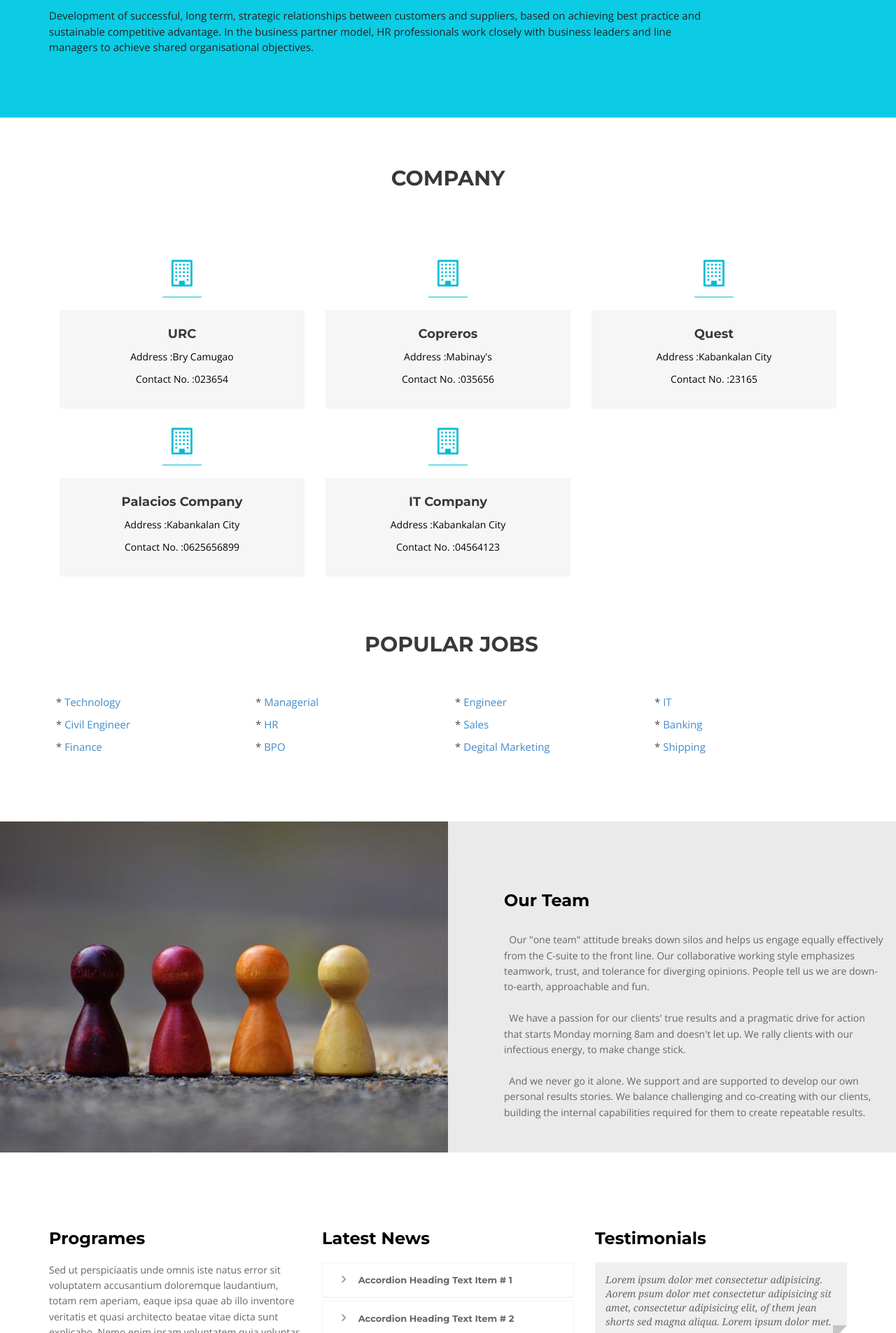
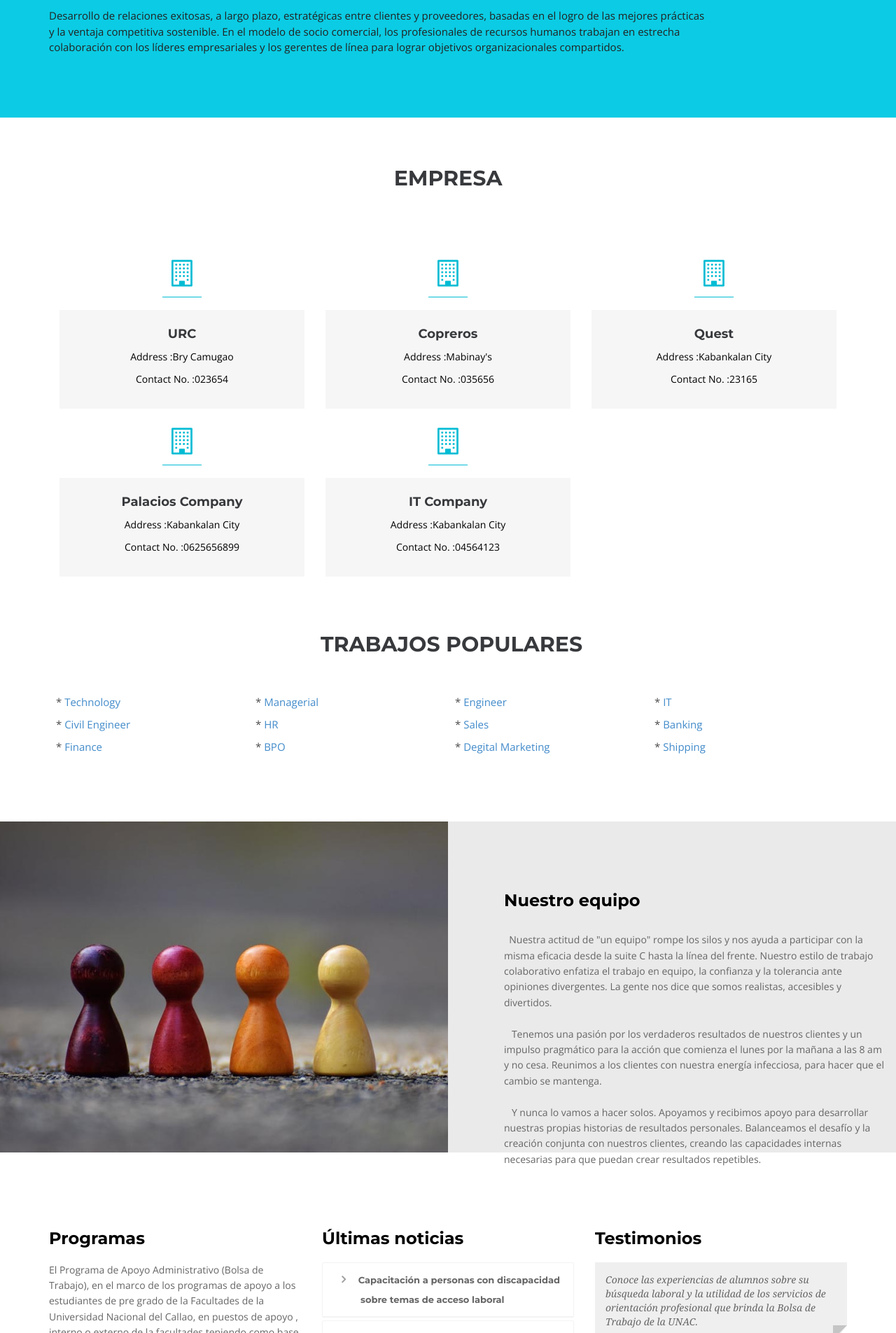
Before and after one commit to AlfredoChz/prue_btunac, a PHP site: page / in a window 1280 px wide. Shown: the part 680-2585 px from the top of the page at 70% size. Run offline with PHP 8.4, Linux system fonts and the light colour scheme; data comes from the database, SQL or seed files in the repository; some libraries are stand-ins or nearby versions.

Commit message:
Cambios en Home

```diff
--- a/home.php
+++ b/home.php
@@ -6,16 +6,16 @@
               <li>
                 <img src="<?php echo web_root; ?>plugins/home-plugins/img/slides/1.jpg" alt="" />
                 <div class="flex-caption">
-                    <h3>innovation</h3>
-          <p>We create the opportunities</p>
+                    <h3>Innovación</h3>
+          <p>Creamos los oportunidades</p>
 
                 </div>
               </li>
               <li>
                 <img src="<?php echo web_root; ?>plugins/home-plugins/img/slides/2.jpg" alt="" />
                 <div class="flex-caption">
-                    <h3>Specialize</h3>
-          <p>Success depends on work</p>
+                    <h3>Especialización</h3>
+          <p>El Éxito Depende Del Trabajo</p>
 
                 </div>
               </li>
@@ -28,8 +28,8 @@
     <div class="container">
       <div class="row">
         <div class="col-md-10 col-sm-9">
-          <h3>Partner with Business Leaders</h3>
-          <p>Development of successful, long term, strategic relationships between customers and suppliers, based on achieving best practice and sustainable competitive advantage. In the business partner model, HR professionals work closely with business leaders and line managers to achieve shared organisational objectives.</p>
+          <h3>Asociarse con líderes empresariales</h3>
+          <p>Desarrollo de relaciones exitosas, a largo plazo, estratégicas entre clientes y proveedores, basadas en el logro de las mejores prácticas y la ventaja competitiva sostenible. En el modelo de socio comercial, los profesionales de recursos humanos trabajan en estrecha colaboración con los líderes empresariales y los gerentes de línea para lograr objetivos organizacionales compartidos.</p>
         </div>
        <!--  <div class="col-md-2 col-sm-3">
           <a href="#" class="btn btn-primary">Read More</a>
@@ -44,7 +44,7 @@
   <div class="container">
         <div class="row">
       <div class="col-md-12">
-        <div class="aligncenter"><h2 class="aligncenter">Company</h2><!-- Lorem ipsum dolor sit amet, consectetur adipisicing elit. Dolores quae porro consequatur aliquam, incidunt eius magni provident, doloribus omnis minus ovident, doloribus omnis minus temporibus perferendis nesciunt.. --></div>
+        <div class="aligncenter"><h2 class="aligncenter">Empresa</h2><!-- Lorem ipsum dolor sit amet, consectetur adipisicing elit. Dolores quae porro consequatur aliquam, incidunt eius magni provident, doloribus omnis minus ovident, doloribus omnis minus temporibus perferendis nesciunt.. --></div>
         <br/>
       </div>
     </div>
@@ -78,7 +78,7 @@
       <div class="row">
         <div class="col-md-12">
           <div class="section-title text-center">
-            <h2 >Popular Jobs</h2>
+            <h2 >TRABAJOS POPULARES</h2>
           </div>
         </div>
       </div>
@@ -110,15 +110,15 @@
     <div class="row">
       <div class="col-sm-6 col-sm-offset-6 col-xs-12 content">
         <div class="editContent">
-          <h3>Our Team</h3>
+          <h3>Nuestro equipo</h3>
         </div>
         <div class="editContent"  style="height:235px;">
           <p>
-          &nbsp;&nbsp;Our "one team" attitude breaks down silos and helps us engage equally effectively from the C-suite to the front line. Our collaborative working style emphasizes teamwork, trust, and tolerance for diverging opinions. People tell us we are down-to-earth, approachable and fun.<br/><br/>
+          &nbsp;&nbsp;Nuestra actitud de "un equipo" rompe los silos y nos ayuda a participar con la misma eficacia desde la suite C hasta la línea del frente. Nuestro estilo de trabajo colaborativo enfatiza el trabajo en equipo, la confianza y la tolerancia ante opiniones divergentes. La gente nos dice que somos realistas, accesibles y divertidos. <br/><br/>
 
-          &nbsp;&nbsp;We have a passion for our clients' true results and a pragmatic drive for action that starts Monday morning 8am and doesn't let up. We rally clients with our infectious energy, to make change stick.<br/><br/>
+          &nbsp;&nbsp;  Tenemos una pasión por los verdaderos resultados de nuestros clientes y un impulso pragmático para la acción que comienza el lunes por la mañana a las 8 am y no cesa. Reunimos a los clientes con nuestra energía infecciosa, para hacer que el cambio se mantenga. <br/><br/>
 
-          &nbsp;&nbsp;And we never go it alone. We support and are supported to develop our own personal results stories. We balance challenging and co-creating with our clients, building the internal capabilities required for them to create repeatable results. </p>
+          &nbsp;&nbsp;  Y nunca lo vamos a hacer solos. Apoyamos y recibimos apoyo para desarrollar nuestras propias historias de resultados personales. Balanceamos el desafío y la creación conjunta con nuestros clientes, creando las capacidades internas necesarias para que puedan crear resultados repetibles. </p>
         </div>
       </div>
     </div><!-- /.row-->
@@ -132,13 +132,13 @@
               <div class="col-md-4">
                 <!-- Heading and para -->
                 <div class="block-heading-two">
-                  <h3><span>Programes</span></h3>
+                  <h3><span>Programas</span></h3>
                 </div>
-                <p>Sed ut perspiciaatis unde omnis iste natus error sit voluptatem accusantium doloremque laudantium, totam rem aperiam, eaque ipsa quae ab illo inventore veritatis et quasi architecto beatae vitae dicta sunt explicabo. Nemo enim ipsam voluptatem quia voluptas sit aspernatur. <br><br>Sed ut perspiciaatis iste natus error sit voluptatem probably haven't heard of them accusamus.</p>
+                <p>El Programa de Apoyo Administrativo (Bolsa de Trabajo), en el marco de los programas de apoyo a los estudiantes de pre grado de la Facultades de la Universidad Nacional del Callao, en puestos de apoyo , interno o externo de la facultades teniendo como base la Resolución Rectoral. <br><br> El objectivo es apoyar a estudiantes de pre grado que destaquen en su formación académica profesional, para que asi puedan desarrollar su conocimiento y habilidad para su desarrollo profesional. </p>
               </div>
               <div class="col-md-4">
                 <div class="block-heading-two">
-                  <h3><span>Latest News</span></h3>
+                  <h3><span>Últimas noticias</span></h3>
                 </div>
                 <!-- Accordion starts -->
                 <div class="panel-group" id="accordion-alt3">
@@ -148,14 +148,16 @@
                    <div class="panel-heading">
                     <h4 class="panel-title">
                       <a data-toggle="collapse" data-parent="#accordion-alt3" href="#collapseOne-alt3">
-                      <i class="fa fa-angle-right"></i> Accordion Heading Text Item # 1
+                      <i class="fa fa-angle-right"></i> <div class="" style="display:inline;">
+                        Capacitación a personas con discapacidad <br>&emsp;&emsp;&emsp;sobre temas de acceso laboral
+                      </div>
                       </a>
                     </h4>
                    </div>
                    <div id="collapseOne-alt3" class="panel-collapse collapse">
                     <!-- Panel body -->
                     <div class="panel-body">
-                      Sed ut perspiciaatis unde omnis iste natus error sit voluptatem accusantium doloremque laudantium, totam rem aperiam, eaque ipsa quae ab illo inventore veritatis et quasi architecto beatae vitae dicta sunt explicabo. Nemo enim ipsam voluptatem quia voluptas
+                    Funcionarios indicaron que se viene cumpliendo con normativa legal a favor de las personas con discapacidad. También se les instruyo en temas de Bolsa de Trabajo y Certificado Único Laboral.
                     </div>
                    </div>
                   </div>
@@ -163,13 +165,15 @@
                    <div class="panel-heading">
                     <h4 class="panel-title">
                       <a data-toggle="collapse" data-parent="#accordion-alt3" href="#collapseTwo-alt3">
-                      <i class="fa fa-angle-right"></i> Accordion Heading Text Item # 2
+                      <i class="fa fa-angle-right"></i> <div class="" style="display:inline;">
+                      MTPE: mercado laboral requiere más <br>&emsp;&emsp;&emsp;técnicos que universitarios
+                      </div>
                       </a>
                     </h4>
                    </div>
                    <div id="collapseTwo-alt3" class="panel-collapse collapse">
                     <div class="panel-body">
-                      Sed ut perspiciaatis unde omnis iste natus error sit voluptatem accusantium doloremque laudantium, totam rem aperiam, eaque ipsa quae ab illo inventore veritatis et quasi architecto beatae vitae dicta sunt explicabo. Nemo enim ipsam voluptatem quia voluptas
+                    El 61,9% de los jóvenes trabaja en algo distinto a la carrera que estudió.
                     </div>
                    </div>
                   </div>
@@ -177,13 +181,14 @@
                    <div class="panel-heading">
                     <h4 class="panel-title">
                       <a data-toggle="collapse" data-parent="#accordion-alt3" href="#collapseThree-alt3">
-                      <i class="fa fa-angle-right"></i> Accordion Heading Text Item # 3
+                      <i class="fa fa-angle-right"></i><div class="" style="display:inline;"> Empresas creadas por mujeres en 2019
+                      </div>
                       </a>
                     </h4>
                    </div>
                    <div id="collapseThree-alt3" class="panel-collapse collapse">
                     <div class="panel-body">
-                      Sed ut perspiciaatis unde omnis iste natus error sit voluptatem accusantium doloremque laudantium, totam rem aperiam, eaque ipsa quae ab illo inventore veritatis et quasi architecto beatae vitae dicta sunt explicabo. Nemo enim ipsam voluptatem quia voluptas
+                  Según datos del INEI, su esfuerzo emprendedor se expandió por encima del 50% en 20 regiones del país y en rubros como el comercio, alojamiento, entre otros.
                     </div>
                    </div>
                   </div>
@@ -191,13 +196,15 @@
                    <div class="panel-heading">
                     <h4 class="panel-title">
                       <a data-toggle="collapse" data-parent="#accordion-alt3" href="#collapseFour-alt3">
-                      <i class="fa fa-angle-right"></i> Accordion Heading Text Item # 4
+                      <i class="fa fa-angle-right"></i><div class="" style="display:inline;"> Mujeres lideran el 52,9% de empresas <br>&emsp;&emsp;&emsp;creadas en el 2019
+                      </div>
                       </a>
                     </h4>
                    </div>
                    <div id="collapseFour-alt3" class="panel-collapse collapse">
                     <div class="panel-body">
-                      Sed ut perspiciaatis unde omnis iste natus error sit voluptatem accusantium doloremque laudantium, totam rem aperiam, eaque ipsa quae ab illo inventore veritatis et quasi architecto beatae vitae dicta sunt explicabo. Nemo enim ipsam voluptatem quia voluptas
+
+                  Informe. Según datos del INEI, su esfuerzo emprendedor se expandió por encima del 50% en 20 regiones del país y en rubros como el comercio, alojamiento, entre otros.
                     </div>
                    </div>
                   </div>
@@ -208,11 +215,11 @@
 
               <div class="col-md-4">
                 <div class="block-heading-two">
-                  <h3><span>Testimonials</span></h3>
+                  <h3><span>Testimonios</span></h3>
                 </div>
                      <div class="testimonials">
                     <div class="active item">
-                      <blockquote><p>Lorem ipsum dolor met consectetur adipisicing. Aorem psum dolor met consectetur adipisicing sit amet, consectetur adipisicing elit, of them jean shorts sed magna aliqua. Lorem ipsum dolor met.</p></blockquote>
+                      <blockquote><p>Conoce las experiencias de alumnos sobre su búsqueda laboral y la utilidad de los servicios de orientación profesional que brinda la Bolsa de Trabajo de la UNAC.</p></blockquote>
                       <div class="carousel-info">
                       <img alt="" src="img/team4.jpg" class="pull-left">
                       <div class="pull-left">
```
